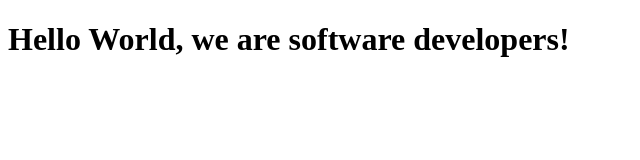
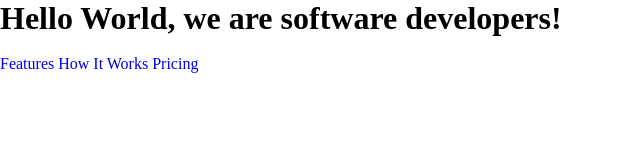
Before and after one commit to Tadessejemal1/project-Html-css, a plain HTML site: page index.html in a window 1280 px wide. Shown: the whole page, without its empty margins (0-640 px from the left). Drawn offline with Linux system fonts and the light colour scheme.

Commit message:
2nd commit

```diff
--- a/css/style.css
+++ b/css/style.css
@@ -0,0 +1,15 @@
+*{
+    margin: 0;
+    padding: 0;
+    box-sizing: border-box;
+}
+ul {
+    list-style: none;
+}
+a {
+    text-decoration: none;
+}
+
+#title {
+    display:flex
+}
--- a/index.html
+++ b/index.html
@@ -8,6 +8,16 @@
 
   <body>
     <h1>Hello World, we are software developers!</h1>
+    <header id="title">
+      <nav>
+        <img src="" />
+        <ul>
+          <a class="nav-link" href="#features">Features</a>
+          <a class="nav-link" href="#features">How It Works</a>
+          <a class="nav-link" href="#features">Pricing</a>
+        </ul>
+      </nav>
+    </header>
     <script src="https://cdn.freecodecamp.org/testable-projects-fcc/v1/bundle.js"></script>
 
     <!--
```
